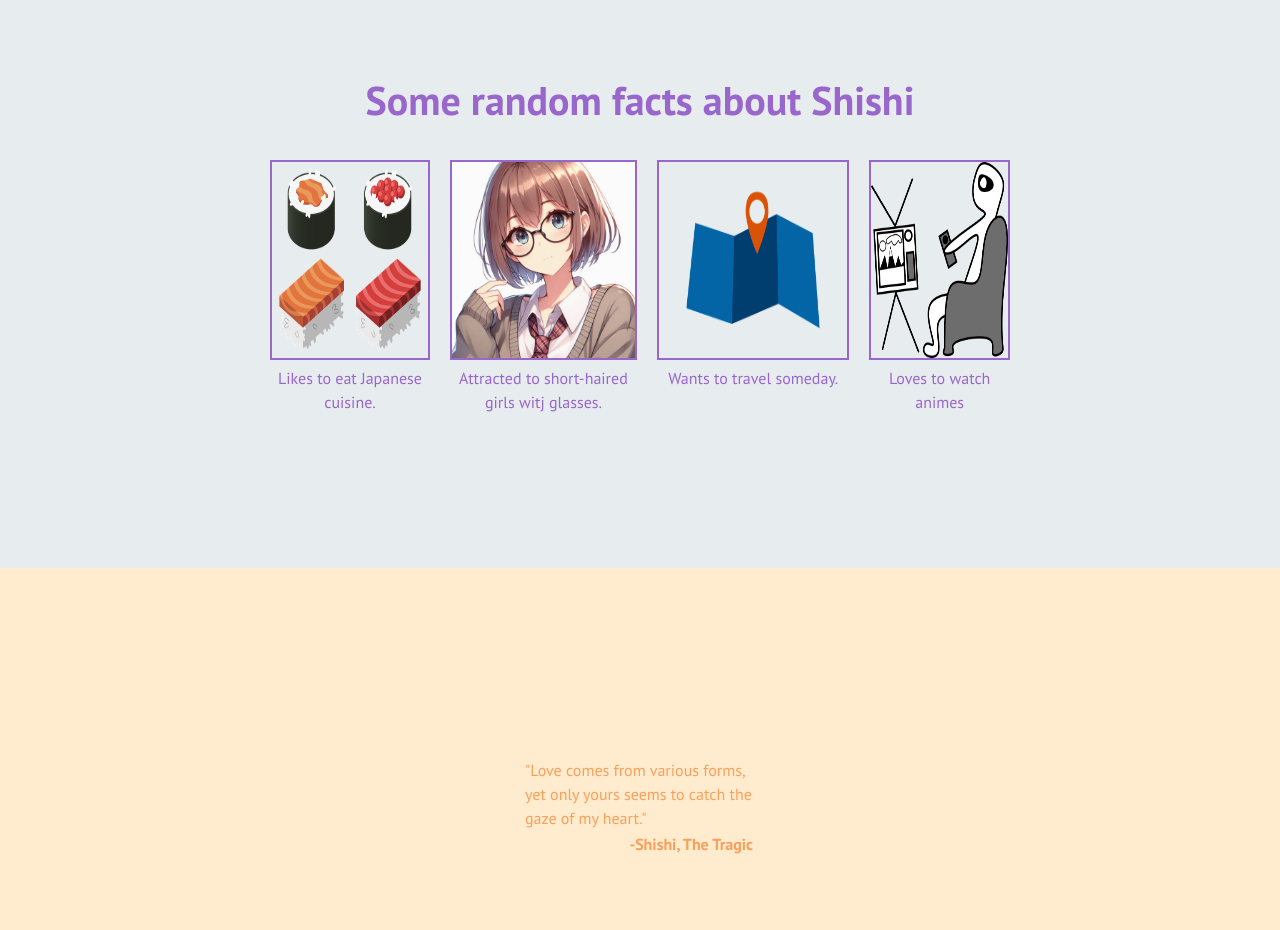
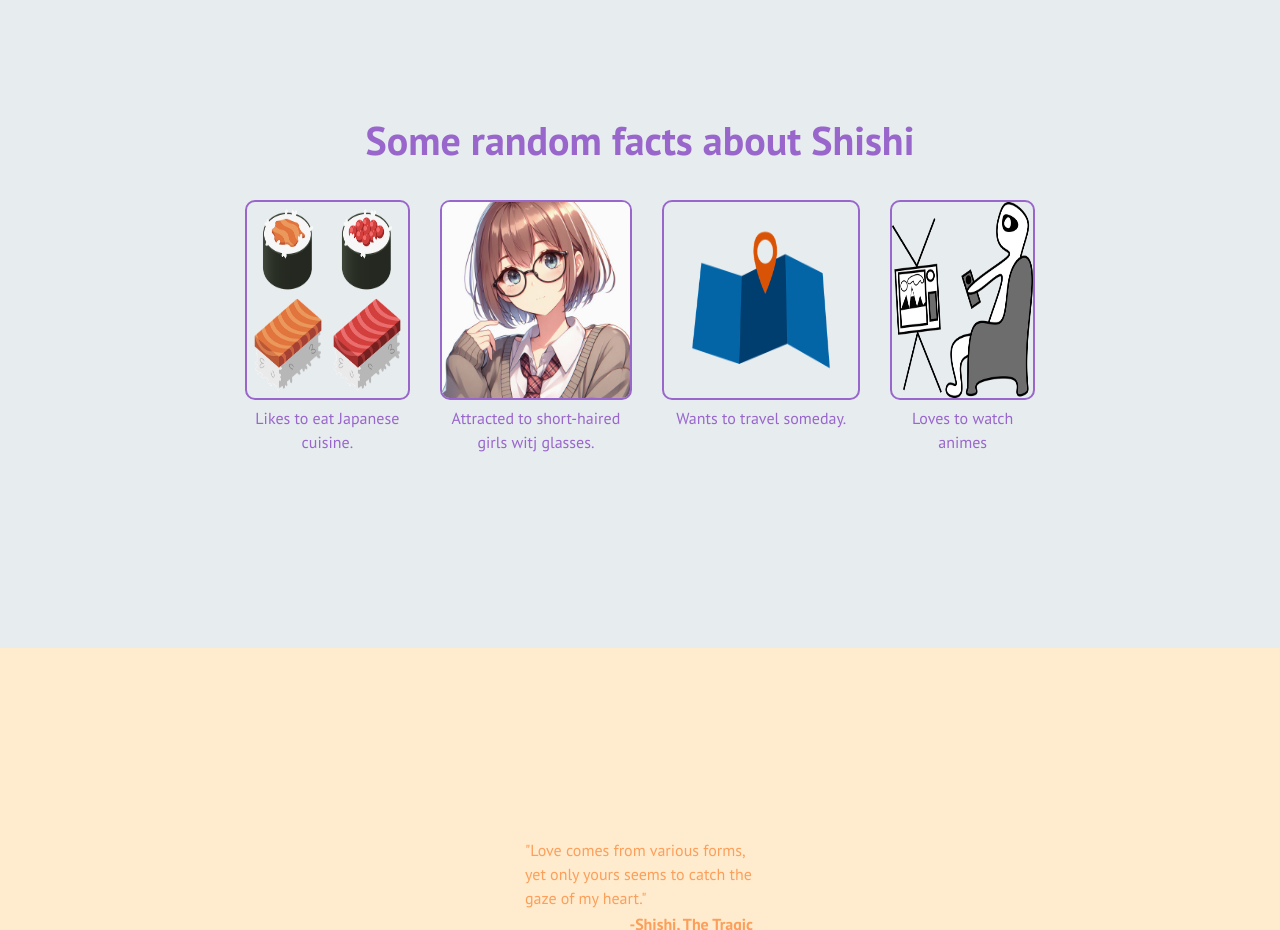
Before and after one commit to SuspiciousApplePie/odin-landing_page, a plain HTML site: page index.html in a window 1280 px wide. Shown: the part 800-1730 px from the top of the page. Drawn offline with Linux system fonts and the light colour scheme.

Commit message:
fix: Fix styling in body

```diff
--- a/style.css
+++ b/style.css
@@ -95,7 +95,7 @@ li {
     align-items: center;
     background-color: #E7ECEF;
     color: #9966CC;
-    height: 80vh;
+    height: 90vh;
 }
 
 .body h1 {
@@ -107,12 +107,13 @@ li {
     display: flex;
     align-items: center;
     padding: 30px;
-    gap: 20px;
-    max-width: 800px;
+    gap: 30px;
+    max-width: 850px;
 }
 
 .body img {
     border: 2px #9966CC solid;
+    border-radius: 10px;
 }
 
 .body figure {
```
